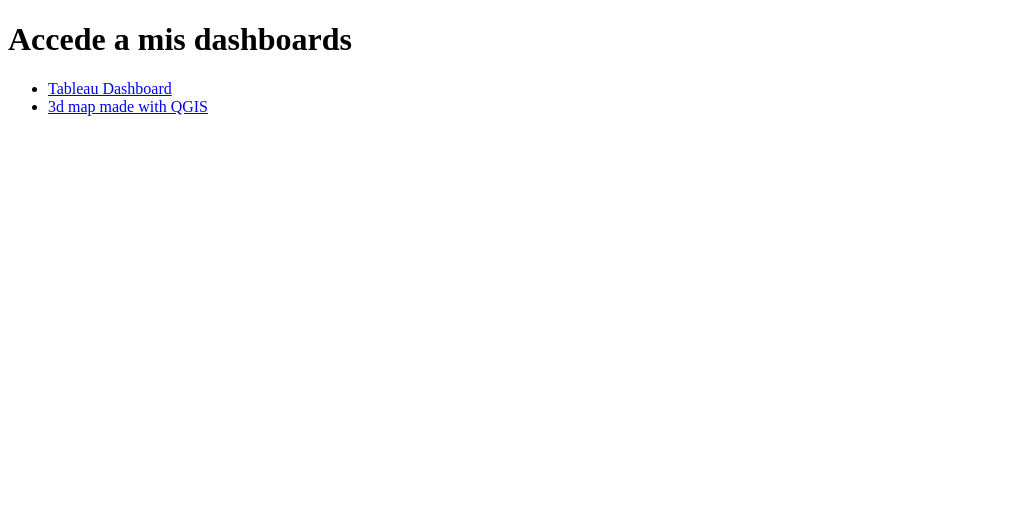
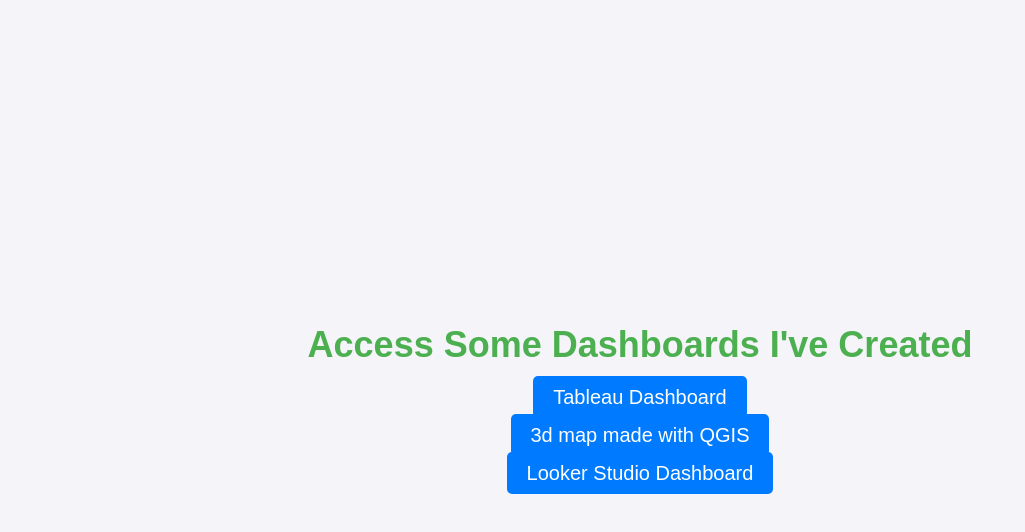
Before and after one commit to Josueyz/work-showcase, a plain HTML site: page index.html in a window 1280 px wide. Shown: the whole page, without its empty margins (0-1025 px from the left). Drawn offline with Linux system fonts and the light colour scheme.

Commit message:
Update index.html

```diff
--- a/index.html
+++ b/index.html
@@ -3,13 +3,59 @@
 <head>
     <meta charset="UTF-8">
     <meta name="viewport" content="width=device-width, initial-scale=1.0">
-    <title>Mis Dashboards</title>
+    <title>My Dashboards</title>
+    <style>
+        body {
+            font-family: Arial, sans-serif;
+            background-color: #f4f4f9;
+            color: #333;
+            margin: 0;
+            padding: 0;
+            display: flex;
+            justify-content: center;
+            align-items: center;
+            height: 100vh;
+            text-align: center;
+        }
+
+        h1 {
+            font-size: 36px;
+            color: #4CAF50;
+            margin-bottom: 20px;
+        }
+
+        ul {
+            list-style-type: none;
+            padding: 0;
+        }
+
+        li {
+            margin: 15px 0;
+        }
+
+        a {
+            text-decoration: none;
+            font-size: 20px;
+            color: #fff;
+            background-color: #007bff;
+            padding: 10px 20px;
+            border-radius: 5px;
+            transition: background-color 0.3s ease;
+        }
+
+        a:hover {
+            background-color: #0056b3;
+        }
+    </style>
 </head>
 <body>
-    <h1>Accede a mis dashboards</h1>
-    <ul>
-        <li><a href="URL_TABLOU" target="_blank">Tableau Dashboard</a></li>
+    <div>
+        <h1>Access Some Dashboards I've Created</h1>
+        <ul>
+ <li><a href="https://public.tableau.com/app/profile/josueyanez/viz/Jobapplication-Josue/Dashboard1" target="_blank">Tableau Dashboard</a></li>
         <li><a href="https://josueyz.github.io/lerdo_pub/" target="_blank">3d map made with QGIS</a></li>
-    </ul>
+        <li><a href="https://lookerstudio.google.com/reporting/c09e7fd3-8f74-4e75-bbd8-703b527b881a" target="_blank">Looker Studio Dashboard</a></li>
+        </ul>
+    </div>
 </body>
 </html>
```
